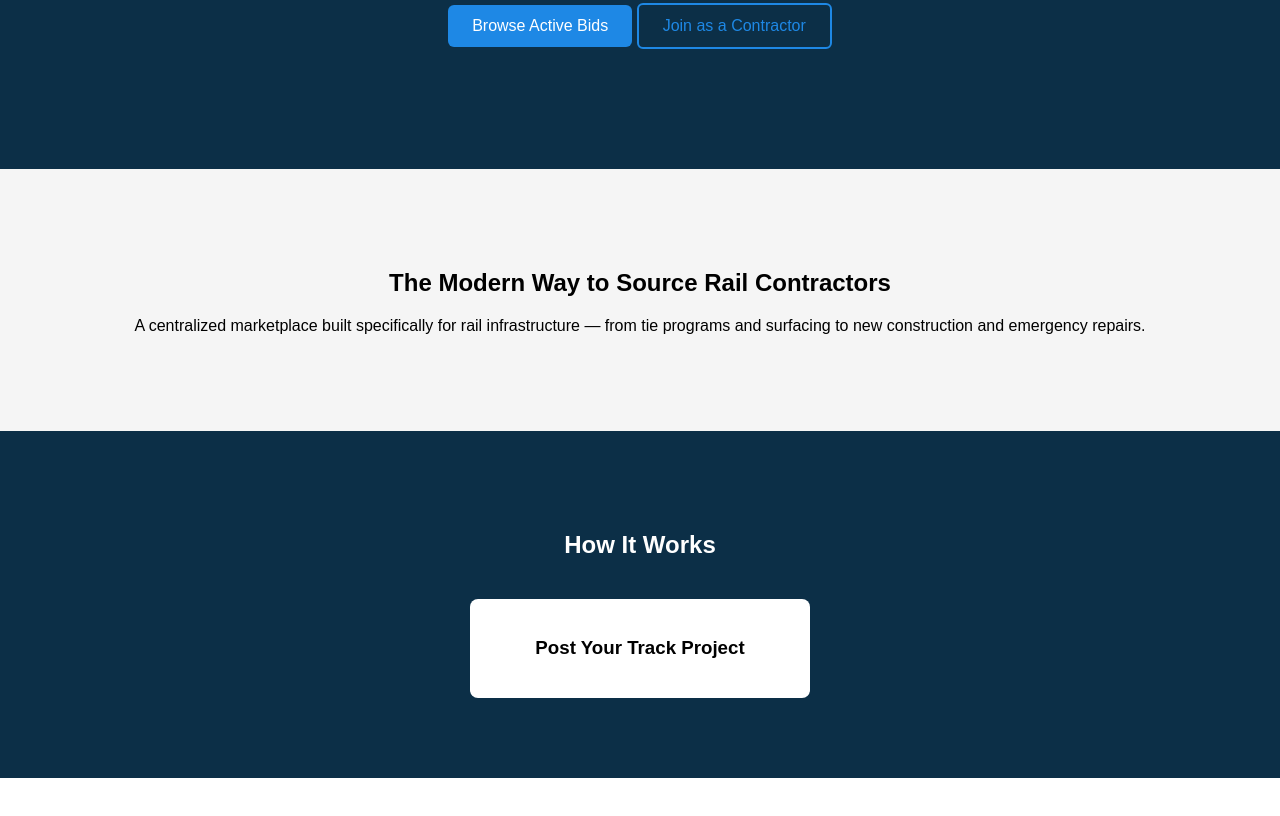
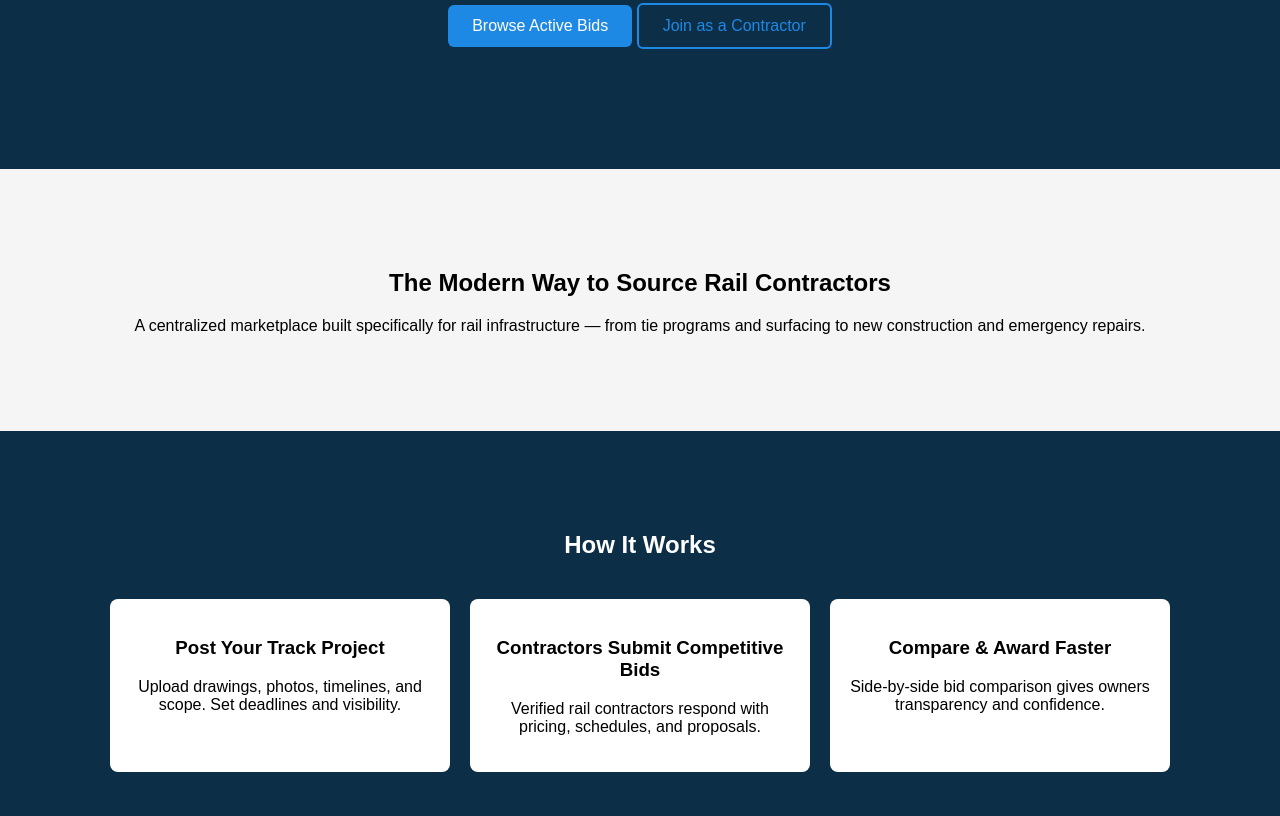
Before and after one commit to jennifern6507-bit/TheRailExchange3, a plain HTML site: page index.html in a window 1280 px wide. Shown: the part 579-1395 px from the top of the page. Before the commit the page ends 1357 px from the top, so only its background shows below. Drawn offline with Linux system fonts and the light colour scheme.

Commit message:
Add content to How It Works section in index.html

```diff
--- a/index.html
+++ b/index.html
@@ -43,3 +43,16 @@
 <div class="three-col">
 <div class="card">
 <h3>Post Your Track Project</h3>
+<p>Upload drawings, photos, timelines, and scope. Set deadlines and visibility.</p>
+</div>
+<div class="card">
+<h3>Contractors Submit Competitive Bids</h3>
+<p>Verified rail contractors respond with pricing, schedules, and proposals.</p>
+</div>
+<div class="card">
+<h3>Compare & Award Faster</h3>
+<p>Side-by-side bid comparison gives owners transparency and confidence.</p>
+</div>
+</div>
+</section>
+</html>
```
